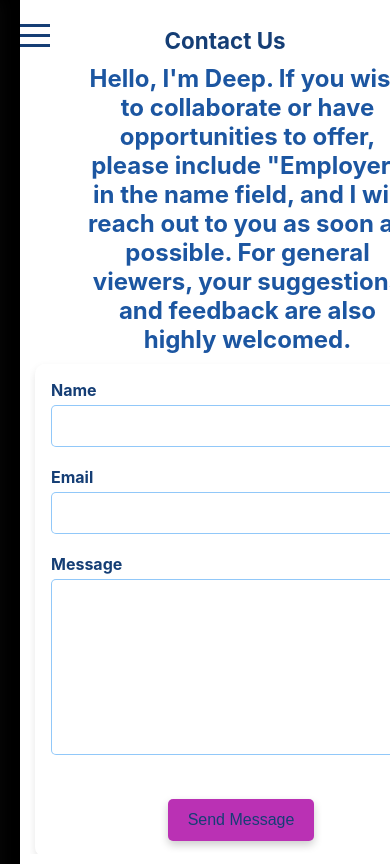
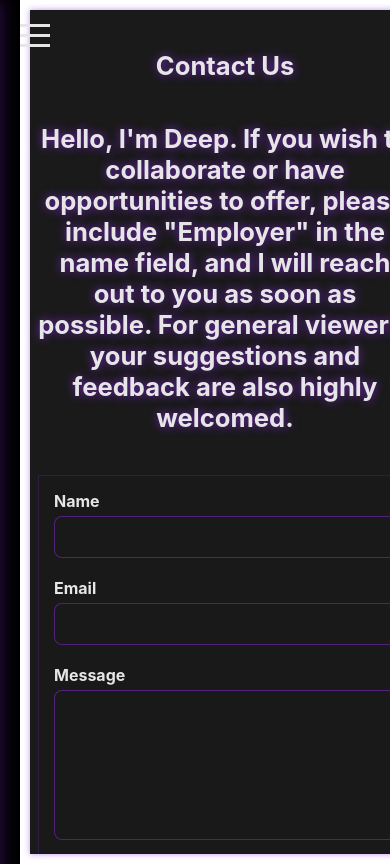
Before and after one commit to THE-DEEPDAS/Portfolio-Website, a React (Create React App) app: page /contact in a window 390 px wide. Shown: the top 864 px of the page. Built offline with nearby package versions, Linux system fonts and the light colour scheme.

Commit message:
contact, academic pages background and responsiveness left

```diff
--- a/src/components/About.css
+++ b/src/components/About.css
@@ -1,30 +1,31 @@
 .about-page {
   position: relative;
-    background-color: white;
+  background-color: #000000;
   padding: 20px;
-    margin-left: 20%;
+  margin-left: 270px;
   overflow-y: auto;
   max-height: 100vh;
   box-sizing: border-box;
+  color: #ffffff;
+  width: calc(100% - 250px);
 }
 
 .page-content {
   position: relative;
   max-width: 90%;
   margin: 20px auto;
-    background: white;
+  background: black;
   padding: 20px;
-    border-radius: 8px;
+  border-radius: 15px;
+  box-shadow: 0 0 30px rgba(138, 43, 226, 0.3);
+  animation: glow 3s infinite, fadeIn 1s ease-out;
 }
 
-h1 {
-    color: #153E75;
+h1,
+h2 {
+  color: #e6e6e6;
   text-align: center;
-}
-
-h2{
-    color: #1c56a1;
-    text-align: center;
+  text-shadow: 0 0 10px rgba(138, 43, 226, 0.8);
 }
 
 h1 {
@@ -35,25 +36,18 @@ h2 {
   font-size: 2rem;
 }
 
-@media screen and (max-width: 768px) {
-    h1 {
-        font-size: 2rem;
-    }
-    h2 {
-        font-size: 1.75rem;
-    }
-}
-
 section {
   margin-bottom: 20px;
 }
 
 a {
-    color: #1e90ff;
+  color: #9b59b6;
   text-decoration: none;
+  transition: color 0.3s ease;
 }
 
 a:hover {
+  color: #8e44ad;
   text-decoration: underline;
 }
 
@@ -74,25 +68,20 @@ a:hover {
 .skill-item {
   flex: 1 1 calc(50% - 10px);
   font-size: 1.2rem;
-    background: #c016cd;
+  background: #8e44ad;
   margin: 5px 0;
   padding: 10px;
-    border-radius: 5px;
-    transition: background 0.3s, color 0.3s;
+  border-radius: 8px;
+  transition: all 0.3s ease;
   box-sizing: border-box;
   color: #fff;
+  text-align: center;
 }
 
 .skill-item:hover {
-    background: gold;
-    color: #333;
-}
-
-@media screen and (max-width: 768px) {
-    .skill-item {
-        flex: 1 1 100%;
-        font-size: 1rem;
-    }
+  background: #9b59b6;
+  transform: translateY(-2px);
+  box-shadow: 0 0 15px rgba(138, 43, 226, 0.5);
 }
 
 .image-container {
@@ -105,29 +94,62 @@ a:hover {
   width: 150px;
   height: 150px;
   border-radius: 50%;
-    border: 4px solid #fff;
+  border: 4px solid #9b59b6;
   object-fit: cover;
   transition: transform 0.3s ease;
+  box-shadow: 0 0 15px rgba(138, 43, 226, 0.5);
+}
+
+.profile-image:hover {
+  transform: scale(1.05);
+}
+
+@media screen and (max-width: 1024px) {
+  .about-page {
+    margin-left: 0;
+    width: 100%;
+  }
 }
 
 @media screen and (max-width: 768px) {
+  .about-page {
+    padding: 15px;
+  }
+
+  h1 {
+    font-size: 2rem;
+  }
+
+  h2 {
+    font-size: 1.8rem;
+  }
+
+  .skill-item {
+    flex: 1 1 100%;
+    font-size: 1rem;
+  }
+
+  .profile-image {
+    width: 120px;
+    height: 120px;
+  }
+}
+
+@media screen and (max-width: 480px) {
+  .about-page {
+    padding: 10px;
+  }
+
+  h1 {
+    font-size: 1.8rem;
+  }
+
+  h2 {
+    font-size: 1.6rem;
+  }
+
   .profile-image {
     width: 100px;
     height: 100px;
   }
 }
-
-@media screen and (max-width: 480px) {
-    .about-page {
-        margin-left: 10px;
-        padding: 10px;
-    }
-
-    .page-content {
-        padding: 10px;
-    }
-
-    h1, h2 {
-        font-size: 1.5rem;
-    }
-}
--- a/src/components/Academic.css
+++ b/src/components/Academic.css
@@ -2,8 +2,8 @@
     max-height: 100vh;
     overflow-y: auto;
     padding: 20px;
-    background: white;
-    margin-left: 20%;
+    background: #1a1a1a; /* Dark background */
+    margin-left: 270px;
     display: flex;
     flex-direction: column;
     align-items: center;
@@ -11,6 +11,7 @@
     box-sizing: border-box;
     width: 100%;
     overflow-x: hidden;
+    color: #ffffff; /* White text */
 }
 
 .academic-gallery {
@@ -25,14 +26,15 @@ h1 {
     margin-bottom: 20px;
     font-size: 2rem;
     font-weight: bold;
-    color: #153E75;
+    color: #e6e6e6; /* Light color for headings */
+    text-shadow: 0 0 10px rgba(138, 43, 226, 0.8); /* Glowing effect */
 }
 
 p {
     margin-bottom: 20px;
     font-size: 1.2rem;
     font-weight: bold;
-    color: #1c56a1;
+    color: #e6e6e6; /* Light color for paragraphs */
 }
 
 @media screen and (max-width: 768px) {
--- a/src/components/CoCurricular.css
+++ b/src/components/CoCurricular.css
@@ -2,10 +2,11 @@
   max-height: 100vh;
   overflow-y: auto;
   padding: 20px;
-    background: white;
-    margin-left: 290px;
-    width: calc(100% - 290px);
+  background: #000000;
+  margin-left: 270px;
+  width: calc(100% - 250px);
   box-sizing: border-box;
+  color: #ffffff;
 }
 
 .CoCurricular-gallery {
@@ -21,7 +22,8 @@ h1 {
   font-size: 2.5rem;
   max-width: 100%;
   text-align: center;
-    color: #153E75;
+  color: #e6e6e6;
+  text-shadow: 0 0 10px rgba(138, 43, 226, 0.8);
 }
 
 @media screen and (max-width: 1024px) {
@@ -42,10 +44,7 @@ h1 {
 
 @media screen and (max-width: 768px) {
   .CoCurricular-page {
-        margin-left: 0;
-        width: 100%;
     padding: 10px;
-        box-sizing: border-box;
   }
 
   .CoCurricular-gallery {
@@ -54,12 +53,6 @@ h1 {
 
   h1 {
     font-size: 1.8rem;
-    }
-
-    .sidebar {
-        width: 100%;
-        height: auto;
-        position: relative;
   }
 }
 
--- a/src/components/Contact.css
+++ b/src/components/Contact.css
@@ -1,39 +1,80 @@
+@keyframes glow {
+  0% {
+    box-shadow: 0 0 5px rgba(138, 43, 226, 0.5);
+  }
+  50% {
+    box-shadow: 0 0 20px rgba(138, 43, 226, 0.8);
+  }
+  100% {
+    box-shadow: 0 0 5px rgba(138, 43, 226, 0.5);
+  }
+}
+
+@keyframes fadeIn {
+  from {
+    opacity: 0;
+    transform: translateY(20px);
+  }
+  to {
+    opacity: 1;
+    transform: translateY(0);
+  }
+}
+
+body {
+  background-color: #000000;
+  color: #ffffff;
+  margin: 0;
+  padding: 0;
+  overflow-x: hidden;
+}
+
 .contact-page {
-  margin: auto;
-  max-height: 100vh;
+  width: calc(100% - 270px);
+  margin-left: 270px; /* Adjust this if needed */
+  padding: 2rem; /* Adjust padding as needed */
+  background: black;
+  box-shadow: none; /* Adjust or remove this if needed */
+  animation: glow 3s infinite, fadeIn 1s ease-out;
   overflow-y: auto;
-  padding: 20px;
+  height: calc(100vh - 4rem);
   display: flex;
   flex-direction: column;
-  justify-content: center;
+  justify-content: flex-start;
   align-items: center;
   text-align: center;
-  width: calc(100% - 250px);
-  margin-left: 250px;
   box-sizing: border-box;
-  min-height: 100vh;
+  margin-top: 0; /* Set to 0 to remove any top margin */
+  padding: 20px; /* Add padding as needed */
+  background-color: #1a1a1a; /* Dark background */
+  color: #ffffff; /* White text */
+  flex: 1; /* Allow it to grow and fill the space */
 }
 
 .contact-page form {
   width: 100%;
   max-width: 600px;
-  margin: 0 auto;
-  background: rgba(255, 255, 255, 0.1);
+  margin: 2rem auto 0;
+  background: rgba(26, 26, 26, 0.8);
   padding: 20px;
-  border-radius: 10px;
-  box-shadow: 0 4px 8px rgba(0, 0, 0, 0.1);
+  border-radius: 0; /* Removed border-radius */
+  box-shadow: none; /* Adjust or remove this if needed */
   backdrop-filter: blur(5px);
-  border: 1px solid rgba(255, 255, 255, 0.2);
+  border: 1px solid rgba(138, 43, 226, 0.2);
+  animation: fadeIn 0.5s ease-out;
 }
 
 .contact-page h1 {
-  margin: 0; /* Reset margin */
-  padding-top: 20px; /* Ensure there's space above */
+  margin: 2rem 0;
+  font-size: 2.5rem;
+  font-weight: bold;
+  color: #e6e6e6;
+  width: 100%;
+  max-width: 800px;
+  text-shadow: 0 0 10px rgba(138, 43, 226, 0.8);
+  text-align: center;
   font-size: 2rem;
-  font-weight: bold;
-  color: #153E75;
-  width: 100%;
-  max-width: 800px; /* Limit width */
+  text-shadow: 0 0 10px rgba(138, 43, 226, 0.8); /* Glowing effect */
 }
 
 .contact-page .form-group {
@@ -45,18 +86,27 @@
   display: block;
   margin-bottom: 5px;
   font-weight: bold;
-  color: #153E75;
+  color: #e6e6e6;
 }
 
 .contact-page .form-group input,
 .contact-page .form-group textarea {
   width: 100%;
   padding: 12px;
-  border: 1px solid rgba(37, 146, 243, 0.5);
-  border-radius: 5px;
+  border: 1px solid rgba(138, 43, 226, 0.5);
+  border-radius: 8px;
   font-size: 1rem;
-  background-color: rgba(255, 255, 255, 0.2);
-  color: #1c56a1;
+  background-color: rgba(26, 26, 26, 0.8);
+  color: #cccccc;
+  transition: all 0.3s ease;
+  box-sizing: border-box;
+}
+
+.contact-page .form-group input:focus,
+.contact-page .form-group textarea:focus {
+  border-color: #9b59b6;
+  box-shadow: 0 0 10px rgba(155, 89, 182, 0.8);
+  outline: none;
 }
 
 .contact-page .form-group textarea {
@@ -65,36 +115,52 @@
 }
 
 .contact-page button {
-  background: #ba31b4;
-  color: #153E75;
+  background: #8e44ad;
+  color: white;
   border: none;
   padding: 12px 20px;
-  border-radius: 5px;
+  border-radius: 8px;
   cursor: pointer;
   font-size: 1rem;
-  transition: background 0.3s ease, transform 0.3s ease;
-  box-shadow: 0 4px 8px rgba(0, 0, 0, 0.2);
+  transition: all 0.3s ease;
+  box-shadow: 0 0 15px rgba(138, 43, 226, 0.5);
 }
 
 .contact-page button:hover {
-  background: #a829a5;
-  transform: scale(1.05);
+  background: #9b59b6;
+  transform: translateY(-2px);
+  box-shadow: 0 0 25px rgba(138, 43, 226, 0.8);
+}
+
+.contact-page button:active {
+  transform: translateY(0);
+  box-shadow: 0 0 10px rgba(138, 43, 226, 0.5);
 }
 
 h2 {
-  color: #1c56a1;
-  margin-left: 45px;
+  color: #e6e6e6;
+  margin-left: 0;
+  text-shadow: 0 0 10px rgba(138, 43, 226, 0.8);
+}
+
+p {
+  text-align: center;
+  font-size: 1.2rem;
+  margin: 20px 0; /* Add margin for spacing */
 }
 
 @media screen and (max-width: 1024px) {
   .contact-page {
     margin-left: 0;
     width: 100%;
-    padding: 15px;
+    padding: 1rem;
+    border-radius: 0; /* Ensure no rounding on smaller screens */
+    height: auto;
+    min-height: calc(100vh - 2rem);
   }
 
   .contact-page h1 {
-    font-size: 1.8rem;
+    font-size: 2rem;
   }
 
   .contact-page form {
@@ -104,17 +170,15 @@ h2 {
 
 @media screen and (max-width: 768px) {
   .contact-page {
-    margin-left: 0;
-    width: 100%;
-    padding: 10px;
+    padding: 1rem;
   }
 
   .contact-page h1 {
-    font-size: 1.6rem;
+    font-size: 1.8rem;
   }
 
   .contact-page form {
-    max-width: 90%;
+    max-width: 100%;
   }
 
   .contact-page .form-group input,
@@ -125,14 +189,10 @@ h2 {
 
 @media screen and (max-width: 480px) {
   .contact-page {
-    padding: 5px;
+    padding: 0.5rem;
   }
 
   .contact-page h1 {
-    font-size: 1.4rem;
-  }
-
-  .contact-page form {
-    max-width: 100%;
+    font-size: 1.6rem;
   }
 }
--- a/src/components/MainContent.css
+++ b/src/components/MainContent.css
@@ -1,24 +1,25 @@
 .main-content {
   flex-grow: 1;
-    background-color: white;
-    margin-left: 250px;
+  background-color: #000000;
+  margin-left: 270px;
   padding: 40px 20px;
-    color: #333333;
+  color: #e6e6e6;
   display: flex;
   flex-direction: column;
   justify-content: flex-start;
   align-items: center;
-    font-family: 'Poppins', sans-serif;
+  font-family: "Poppins", sans-serif;
   overflow-y: auto;
   height: 100vh;
   box-sizing: border-box;
 }
 
 .main-content h1 {
-    font-size: 2rem;
+  font-size: 2.5rem;
   margin-bottom: 20px;
   text-align: center;
-    color: #153E75;
+  color: #e6e6e6;
+  text-shadow: 0 0 10px rgba(138, 43, 226, 0.8);
 }
 
 .main-content p {
@@ -26,15 +27,15 @@
   justify-content: center;
   text-align: center;
   margin-bottom: 40px;
-    color: #712eb3;
+  color: #9b59b6;
 }
 
-.main-content h5{
+.main-content h5 {
   font-size: 1.125rem;
   justify-content: center;
   text-align: center;
   margin-bottom: 40px;
-    color: #1c56a1;
+  color: #8e44ad;
   margin-left: 50px;
 }
 
@@ -45,39 +46,17 @@
   margin-top: 20px;
 }
 
-@media (max-width: 768px) {
-    .main-content {
-        margin-left: 0;
+.card {
+  background-color: #1a1a1a;
+  border-radius: 12px;
   padding: 20px;
-        max-height: 100vh;
-        overflow-y: auto;
-        justify-content: flex-start;
-        box-sizing: border-box;
+  box-shadow: 0 0 15px rgba(138, 43, 226, 0.5);
+  transition: all 0.3s ease;
 }
 
-    .main-content h1 {
-        font-size: 1.5rem;
-        margin: 0;
-    }
-
-    .main-content p {
-        font-size: 1rem;
-    }
-
-    .cards {
-        grid-template-columns: repeat(auto-fit, minmax(150px, 1fr));
-    }
-}
-
-@media (max-width: 480px) {
-    .main-content {
-        flex-direction: column;
-        align-items: center;
-        text-align: center;
-        padding: 15px;
-        justify-content: flex-start;
-        box-sizing: border-box;
-    }
+.card:hover {
+  transform: translateY(-5px);
+  box-shadow: 0 0 25px rgba(138, 43, 226, 0.8);
 }
 
 .accent-element {
@@ -85,56 +64,52 @@
 }
 
 .main-content .card.orange {
-    border-color: #FFD700;
-    background-color: #ffd90068;
+  border-color: #ffd700;
+  background-color: rgba(255, 215, 0, 0.2);
 }
 
 .main-content .card.orange:hover {
-    background-color: #FFD700;
+  background-color: rgba(255, 215, 0, 0.3);
 }
 
 .main-content .card.red {
-    border-color: #FF0000;
-    background-color: #ff0000a1;
+  border-color: #ff0000;
+  background-color: rgba(255, 0, 0, 0.2);
 }
 
 .main-content .card.red:hover {
-    background-color: #FF0000;
+  background-color: rgba(255, 0, 0, 0.3);
 }
 
 .main-content .card.green {
-    border-color: #00FF00;
-    background-color: #00ff00b1;
+  border-color: #00ff00;
+  background-color: rgba(0, 255, 0, 0.2);
 }
 
 .main-content .card.green:hover {
-    background-color: #00FF00;
+  background-color: rgba(0, 255, 0, 0.3);
 }
 
 .main-content .card.blue {
-    border-color: #00BFFF;
-    background-color: #00bfff9a;
+  border-color: #00bfff;
+  background-color: rgba(0, 191, 255, 0.2);
 }
 
 .main-content .card.blue:hover {
-    background-color: #00BFFF;
-}
-
-.card {
-    background-color: #ffffff;
+  background-color: rgba(0, 191, 255, 0.3);
 }
 
 .sidebar {
   width: 250px;
   min-height: 100vh;
-    background-color: #153E75;
+  background-color: #1a1a1a;
   padding: 20px;
-    color: #e0e0e0;
+  color: #e6e6e6;
   display: flex;
   flex-direction: column;
   align-items: center;
-    box-shadow: 2px 0 15px rgba(26, 26, 26, 0.3);
-    font-family: 'Poppins', sans-serif;
+  box-shadow: 2px 0 15px rgba(138, 43, 226, 0.3);
+  font-family: "Poppins", sans-serif;
   position: fixed;
   top: 0;
   left: 0;
@@ -158,12 +133,12 @@
 .hamburger-line {
   width: 100%;
   height: 3px;
-    background-color: #153E75;
+  background-color: #e6e6e6;
   transition: all 0.3s ease;
 }
 
 .hamburger-menu.open .hamburger-line {
-    background-color: white;
+  background-color: #9b59b6;
 }
 
 .dropdown-menu {
@@ -172,8 +147,8 @@
   left: 0;
   width: 250px;
   min-height: 100vh;
-    background-color: #153E75;
-    box-shadow: 2px 0 15px rgba(26, 26, 26, 0.3);
+  background-color: #1a1a1a;
+  box-shadow: 2px 0 15px rgba(138, 43, 226, 0.3);
   z-index: 999;
   display: flex;
   flex-direction: column;
@@ -186,3 +161,48 @@
 .dropdown-menu.open {
   transform: translateX(0);
 }
+
+@media (max-width: 768px) {
+  .main-content {
+    margin-left: 0;
+    padding: 20px;
+    max-height: 100vh;
+    overflow-y: auto;
+    justify-content: flex-start;
+    box-sizing: border-box;
+  }
+
+  .main-content h1 {
+    font-size: 2rem;
+    margin: 20px 0;
+  }
+
+  .main-content p {
+    font-size: 1rem;
+  }
+
+  .cards {
+    grid-template-columns: repeat(auto-fit, minmax(150px, 1fr));
+  }
+}
+
+@media (max-width: 480px) {
+  .main-content {
+    flex-direction: column;
+    align-items: center;
+    text-align: center;
+    padding: 15px;
+    justify-content: flex-start;
+    box-sizing: border-box;
+  }
+
+  .main-content h1 {
+    font-size: 1.8rem;
+  }
+
+  .main-content p,
+  .main-content h5 {
+    font-size: 0.9rem;
+    margin-left: 0;
+  }
+}
--- a/src/components/Sidebar.css
+++ b/src/components/Sidebar.css
@@ -1,7 +1,7 @@
 .sidebar {
     width: 250px;
     height: 100vh;
-    background-color: #153E75;
+    background-color: #153E75; /* Match hamburger menu background */
     padding: 20px;
     color: #e0e0e0;
     display: flex;
@@ -27,16 +27,23 @@
     height: 80px;
     margin-bottom: 15px;
     border: 3px solid #543e3e;
+    transition: all 0.3s ease;
+}
+
+.profile-pic:hover {
+    transform: scale(1.1);
+    box-shadow: 0 0 20px rgba(138, 43, 226, 0.8);
 }
 
 h2 {
     font-size: 20px;
-    color: #ffffff;
+    color: #ffffff; /* White text */
     margin: 10px 0;
+    text-shadow: 0 0 10px rgba(138, 43, 226, 0.8); /* Glowing effect */
 }
 
 p {
-    color: #ffffff;
+    color: #ffffff; /* White text */
     font-size: 14px;
 }
 
@@ -58,8 +65,30 @@ nav ul li a {
     display: block;
     text-align: left;
     border-radius: 8px;
-    transition: background-color 0.3s, color 0.3s ease-in;
+    transition: all 0.3s ease;
     text-shadow: 2px 2px 4px rgba(0, 0, 0, 0.5);
+    position: relative;
+    overflow: hidden;
+}
+
+nav ul li a::before {
+    content: '';
+    position: absolute;
+    top: 0;
+    left: -100%;
+    width: 100%;
+    height: 100%;
+    background: linear-gradient(
+      90deg,
+      transparent,
+      rgba(255, 255, 255, 0.2),
+      transparent
+    );
+    transition: 0.5s;
+}
+
+nav ul li a:hover::before {
+    left: 100%;
 }
 
 nav ul li a:hover {
@@ -67,6 +96,7 @@ nav ul li a:hover {
     color: white;
     font-weight: bolder;
     text-shadow: 2px 2px 4px rgba(0, 0, 0, 0.5);
+    transform: translateX(5px);
 }
 
 button {
@@ -78,15 +108,17 @@ button {
     font-size: 16px;
     cursor: pointer;
     margin-top: 20px;
-    transition: background-color 0.3s, color 0.3s;
+    transition: all 0.3s ease;
 }
 
 button:hover {
     background-color: #ba31b4;
+    transform: translateY(-2px);
+    box-shadow: 0 5px 15px rgba(186, 49, 180, 0.4);
 }
 
-.profile h2, .profile p{
-    color: white;
+.profile h2, .profile p {
+    color: white; /* White text */
     text-shadow: 2px 2px 4px rgba(0, 0, 0, 0.5);
     margin: 0;
     text-align: center;
--- a/src/components/Testimonials.css
+++ b/src/components/Testimonials.css
@@ -17,9 +17,9 @@ body {
 
 .testimonials-container {
   width: calc(100% - 270px); /* Adjusted width to account for new margin */
-  margin-left: 270px; /* Increased margin-left */
+  margin-left: 250px; /* Increased margin-left */
   padding: 2rem;
-  background: linear-gradient(135deg, #1a1a1a 0%, #2c2c2c 100%);
+  background: black;
   border-radius: 15px;
   box-shadow: 0 0 30px rgba(138, 43, 226, 0.3);
   animation: glow 3s infinite, fadeIn 1s ease-out;
```
Also changed, not shown: src/components/HamburgerMenu.css (+9 -1 lines), src/components/HamburgerMenu.js (+21 -1 lines), src/components/Technical.css (+8 -13 lines), src/index.css (line endings or trailing spaces). Lines whose indentation alone changed are shown as unchanged.
